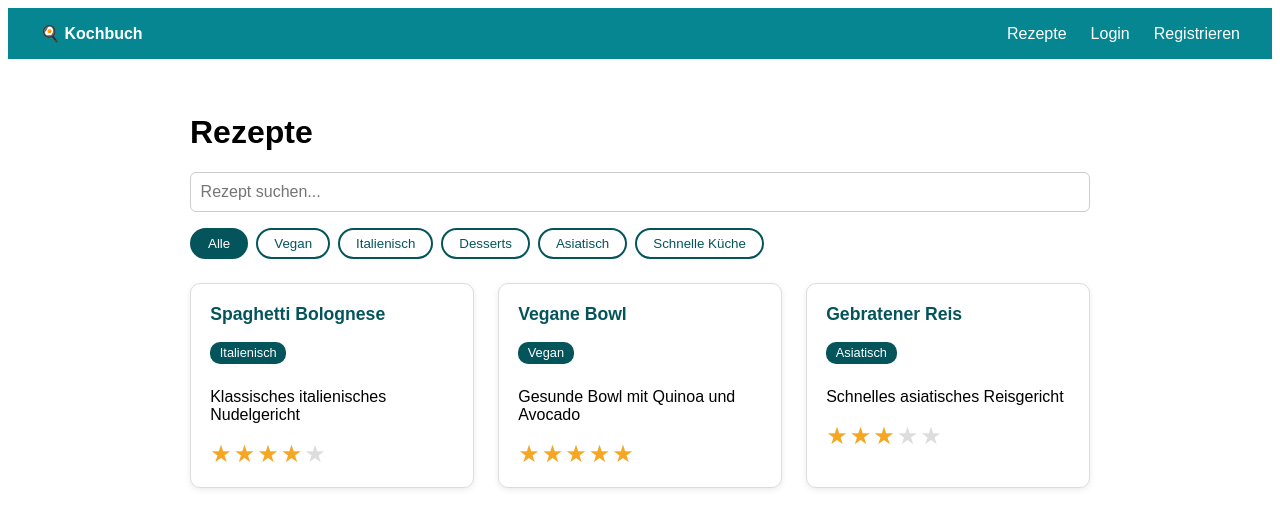
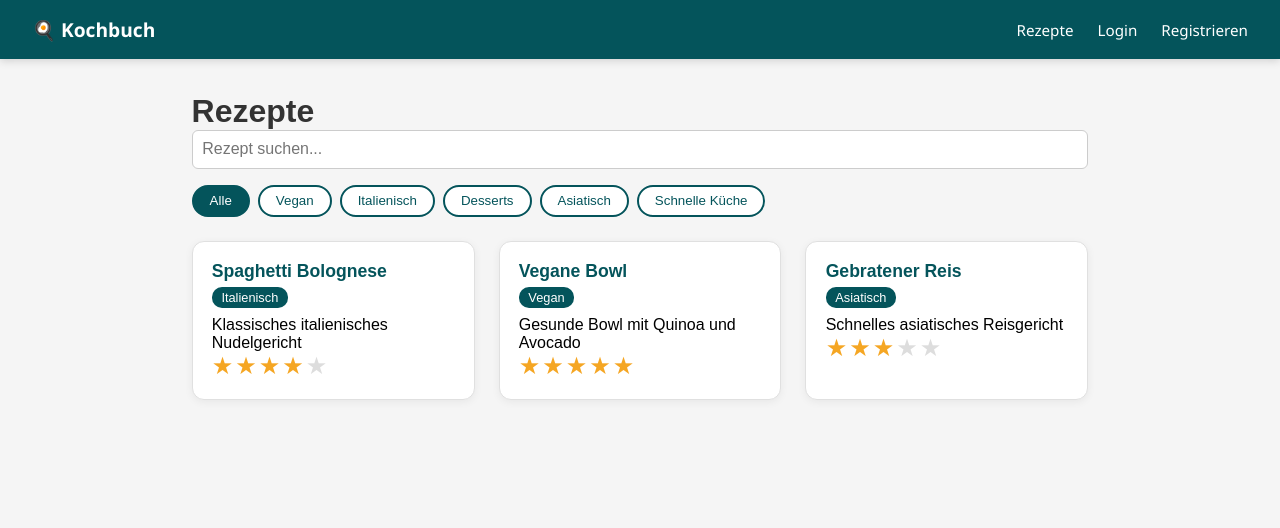
Before and after one commit to ezabell610/Verteilte-Systeme, a SvelteKit app in the folder frontend/: page / in a window 1280 px wide. Shown: the top 528 px of the page. Built offline with nearby package versions, Linux system fonts and the light colour scheme.

Commit message:
UI bisschen optimiert

```diff
--- a/frontend/src/app.html
+++ b/frontend/src/app.html
@@ -5,6 +5,30 @@
 		<meta name="viewport" content="width=device-width, initial-scale=1" />
 		<meta name="text-scale" content="scale" />
 		%sveltekit.head%
+
+		<style>
+			* {
+				margin: 0;
+				padding: 0;
+				box-sizing: border-box;
+			}
+			body {
+				font-family: 'Segoe UI', sans-serif;
+				background: #f5f5f5;
+				color: #333;
+				min-height: 100vh;
+			}
+			a {
+				color: inherit;
+			}
+			button {
+				font-family: 'Segoe UI', sans-serif;
+			}
+			button:disabled {
+				opacity: 0.6;
+				cursor: not-allowed;
+			}
+		</style>
 	</head>
 	<body data-sveltekit-preload-data="hover">
 		<div style="display: contents">%sveltekit.body%</div>
--- a/frontend/src/routes/+layout.svelte
+++ b/frontend/src/routes/+layout.svelte
@@ -1,5 +1,7 @@
 <script lang="ts">
     import { isLoggedIn, logout } from '$lib/api';
+
+    let menuOpen = $state(false);
 
     function handleLogout() {
         logout();
@@ -8,18 +10,22 @@
 </script>
 
 <nav>
-    <a href="/">🍳 Kochbuch</a>
+    <a href="/" class="logo">🍳 Kochbuch</a>
 
-    <div class="links">
-        <a href="/">Rezepte</a>
+    <button class="hamburger" onclick={() => menuOpen = !menuOpen}>
+        {menuOpen ? 'x' : '=='}
+    </button>
+
+    <div class="links" class:open={menuOpen}>
+        <a href="/" onclick={() => menuOpen = false}>Rezepte</a>
         {#if isLoggedIn()}
-            <a href="/recipes/neu">Rezept erstellen</a>
-            <a href="/my-recipes">Meine Rezepte</a>
-            <a href="/shopping-list">Einkaufsliste</a>
-            <button onclick={handleLogout}>Logout</button>
+            <a href="/recipes/neu" onclick={() => menuOpen = false}>Rezept erstellen</a>
+            <a href="/my-recipes" onclick={() => menuOpen = false}>Meine Rezepte</a>
+            <a href="/shopping-list" onclick={() => menuOpen = false}>Einkaufsliste</a>
+            <button class="logout-btn" onclick={handleLogout}>Logout</button>
         {:else}
-            <a href="/login">Login</a>
-            <a href="/register">Registrieren</a>
+            <a href="/login" onclick={() => menuOpen = false}>Login</a>
+            <a href="/register" onclick={() => menuOpen = false}>Registrieren</a>
         {/if}
     </div>
 </nav>
@@ -32,14 +38,27 @@
         justify-content: space-between;
         align-items: center;
         padding: 1rem 2rem;
-        background: #068691;
+        background: #04545b;
         color: white;
-        font-family: sans-serif;
+        font-family: 'Segoe UI', sans-serif;
+        position: sticky;
+        top: 0;
+        z-index: 100;
+        box-shadow: 0 2px 8px rgba(0, 0, 0, 0.15);
     }
-    nav a {
+    .logo {
         color: white;
         text-decoration: none;
         font-weight: bold;
+        font-size: 1.2rem;
+    }
+    .hamburger {
+        display: none;
+        background: none;
+        border: none;
+        color: white;
+        font-size: 1.5rem;
+        cursor: pointer;
     }
     .links {
         display: flex;
@@ -47,15 +66,43 @@
         align-items: center;
     }
     .links a {
-        font-weight: normal;
+        color: white;
+        text-decoration: none;
+        font-size: 0.95rem;
+        transition: opacity 0.2s;
     }
-    button {
+    .links a:hover {
+        opacity: 0.8;
+    }
+    .logout-btn {
         background: white;
-        color: #068691;
+        color: #04545b;
         border: none;
         padding: 0.4rem 0.8rem;
         border-radius: 6px;
         cursor: pointer;
         font-weight: bold;
+        font-family: 'Segoe UI', sans-serif;
+    }
+
+    @media (max-width: 768px) {
+        .hamburger {
+            display: block;
+        }
+        .links {
+            display: none;
+            flex-direction: column;
+            position: absolute;
+            top: 100%;
+            left: 0;
+            right: 0;
+            background: #04545b;
+            padding: 1rem 2rem;
+            gap: 1rem;
+            box-shadow: 0 4px 8px rgba(0, 0, 0, 0.15);
+        }
+        .links.open {
+            display: flex;
+        }
     }
 </style>
--- a/frontend/src/routes/+page.svelte
+++ b/frontend/src/routes/+page.svelte
@@ -151,16 +151,17 @@
 	}
 	.karte {
 		background: white;
-		border: 1px solid #ddd;
-		border-radius: 10px;
+		border: 1px solid #e0e0e0;
+		border-radius: 12px;
 		padding: 1.2rem;
 		text-decoration: none;
 		color: black;
-		box-shadow: 0 2px 6px rgba(0,0, 0, 0.08);
-		transition: box-shadow 0.2s;
+		box-shadow: 0 2px 8px rgba(0,0, 0, 0.06);
+		transition: transform 0.2s, box-shadow 0.2s;
 	}
 	.karte:hover {
-		box-shadow: 0 4px 12px rgba(0, 0, 0, 0.15);
+		transform: translateY(-3px);
+		box-shadow: 0 6px 16px rgba(0, 0, 0, 0.12);
 	}
 	.karte h2 {
 		margin: 0 0 0.3rem 0;
```
